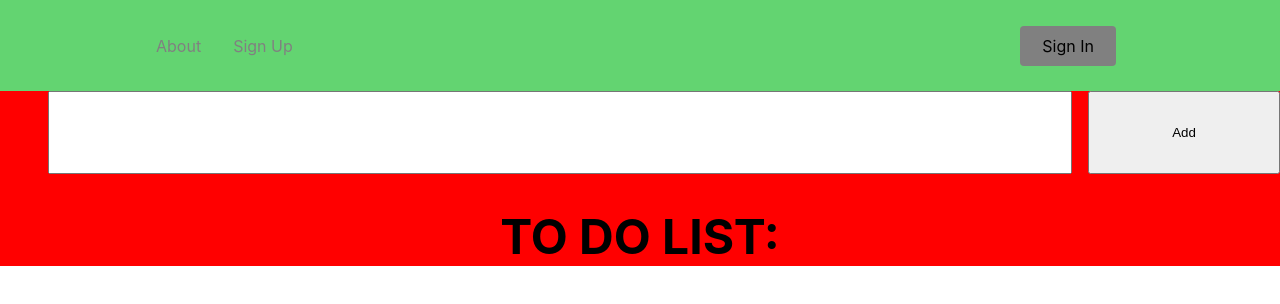
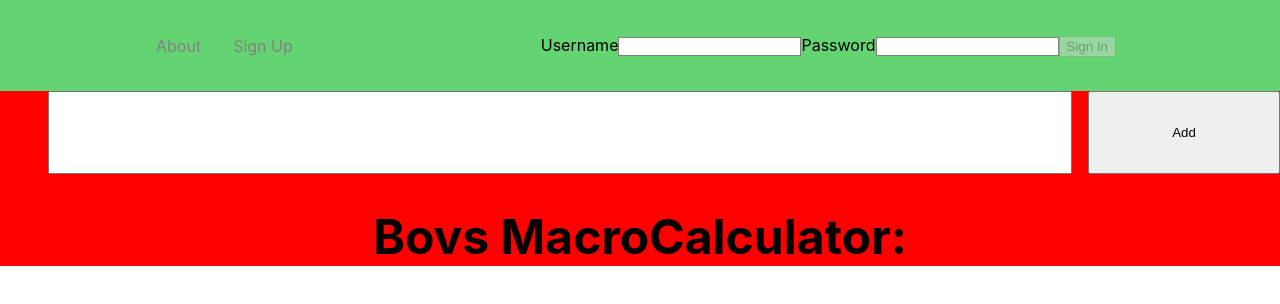
Before and after one commit to BD-Git-Hub/MacroCalculatorWebsite, a React (Create React App) app: page / in a window 1280 px wide. Shown: the top 304 px of the page. Built offline with nearby package versions, Linux system fonts and the light colour scheme; no server answers.

Commit message:
improved login validation, add item sends data

```diff
--- a/src/components/navbar/index.js
+++ b/src/components/navbar/index.js
@@ -1,7 +1,50 @@
-import { Bars, Nav, NavBtn, NavBtnLink, NavMenu, NavLink } from "./NavbarElements";
+import { Bars, Nav, NavBtn, NavMenu, NavLink } from "./NavbarElements";
+import { useState} from "react";
+import styled from "styled-components";
 
+const Styledbutton = styled.button`
+
+`;
+
+const StyledUserInput = styled.input`
+  border: 0.1rem solid ${(props) => (props.focusColor ? "red" : "grey")};
+`;
+
+const StyledPasswordInput = styled.input`
+  border: 0.1rem solid ${(props) => (props.focusColor ? "red" : "grey")};
+`;
 
 const Navbar = () => {
+  const [enteredUsername, setEnteredUsername] = useState("");
+  const [enteredPassword, setEnteredPassword] = useState("");
+  const [clickedUsernameInput, setClickedUsernameInput] = useState(false);
+  const [clickedPasswordInput, setClickedPasswordInput] = useState(false);
+
+  const emptyUsername = enteredUsername.trim() === "" && clickedUsernameInput;
+  const emptyPassword = enteredPassword.trim() === "" && clickedPasswordInput;
+  const validUserNameAndPassword = enteredUsername && enteredPassword;
+
+  const signInHandler = (e) => {
+    e.preventDefault();
+
+    if (!validUserNameAndPassword) {
+      return;
+    }
+
+    setEnteredUsername("");
+    setEnteredPassword("");
+    setClickedUsernameInput(false);
+    setClickedPasswordInput(false);
+  };
+
+  const blurValidUserInputHandler = () => {
+    setClickedUsernameInput(true);
+  };
+
+  const blurValidPasswordInputHandler = () => {
+    setClickedPasswordInput(true);
+  };
+
   return (
     <Nav>
       <Bars />
@@ -10,10 +53,65 @@ const Navbar = () => {
         <NavLink to="/signup">Sign Up</NavLink>
       </NavMenu>
       <NavBtn>
-        <NavBtnLink to="/signin">Sign In</NavBtnLink>
+        <form onSubmit={signInHandler}>
+          <label htmlFor="username">Username</label>
+          <StyledUserInput
+            focusColor={emptyUsername}
+            type="text"
+            value={enteredUsername}
+            onChange={(e) => setEnteredUsername(e.target.value)}
+            onBlur={blurValidUserInputHandler}
+          ></StyledUserInput>
+          <label htmlfor="password">Password</label>
+          <StyledPasswordInput
+            focusColor={emptyPassword}
+            onBlur={blurValidPasswordInputHandler}
+            type="text"
+            value={enteredPassword}
+            onChange={(e) => setEnteredPassword(e.target.value)}
+          ></StyledPasswordInput>
+          <Styledbutton type="submit" disabled={!validUserNameAndPassword}>
+            Sign In
+          </Styledbutton>
+        </form>
+        {/* <NavBtnLink to="/signin">Sign In</NavBtnLink> */}
       </NavBtn>
     </Nav>
   );
 };
 
 export default Navbar;
+
+// fetch(url, {
+//   method: "POST",
+//   body: JSON.stringify({
+//     email: enteredEmail,
+//     password: enteredPassword,
+//     returnSecureTaken: true,
+//   }),
+//   headers: {
+//     "Content-Type": "application/JSON",
+//   },
+// })
+//   .then((res) => {
+//     setIsloading(false);
+//     if (res.ok) {
+//       return res.json();
+//     } else {
+//       return res.json().then((data) => {
+//         let errorMessage = "Authentication failed";
+
+//         if (data && data.error && data.error.message) {
+//           errorMessage = data.error.message;
+//         }
+//         throw new Error(errorMessage);
+//       });
+//     }
+//   })
+//   .then((data) => {
+//     authCtx.login(data.idToken, Date.now() + data.expiresIn * 1000);
+//     history.replace("/");
+//   })
+//   .catch((err) => {
+//     alert(err.message);
+//   });
--- a/src/components/pages/index.js
+++ b/src/components/pages/index.js
@@ -1,4 +1,4 @@
-import { Fragment, useCallback, useRef, useState } from "react";
+import { Fragment, useRef, useState, useEffect } from "react";
 import styled from "styled-components";
 import UserItems from "../userItems/UserItems";
 
@@ -56,11 +56,45 @@ const Main = () => {
   };
 
   const removeItemHandler = (id) => {
-    const filteredUserData = userInputData.filter((Data) => Data.key !== id);
+    setUserInputData((prevUserInputData) => {
+      return prevUserInputData.filter((item) => item.key !== id);
+    });
+  };
 
-    setUserInputData(filteredUserData);
+  useEffect(() => {
+    fetch(
+      "https://react-http-735ad-default-rtdb.europe-west1.firebasedatabase.app/macros.json",
+      {
+        method: "POST",
+        body: JSON.stringify({
+          item: userInputData,
+        }),
+        headers: {
+          "Content-Type": "application/JSON",
+        },
+      }
+    )
+      .then((res) => {
+        if (res.ok) {
+          return res.json();
+        } else {
+          return res.json().then((data) => {
+            let errorMessage = "Sending Macros data failed";
 
-  };
+            if (data && data.error && data.error.message) {
+              errorMessage = data.error.message;
+            }
+            throw new Error(errorMessage);
+          });
+        }
+      })
+
+      .catch((err) => {
+        alert(err.message);
+      });
+
+    return () => {};
+  }, [userInputData]);
 
   return (
     <Fragment>
@@ -72,7 +106,7 @@ const Main = () => {
           onChange={(e) => setInput(e.target.value)}
         ></StyledInput>
         <StyledInputButton onClick={addBtnHandler}>Add</StyledInputButton>
-        <Styledh1>TO DO LIST:</Styledh1>
+        <Styledh1>Bovs MacroCalculator:</Styledh1>
       </StyledDiv>
       <StyledTodoDiv>
         <UserItems userInputData={userInputData} onRemove={removeItemHandler} />
```
